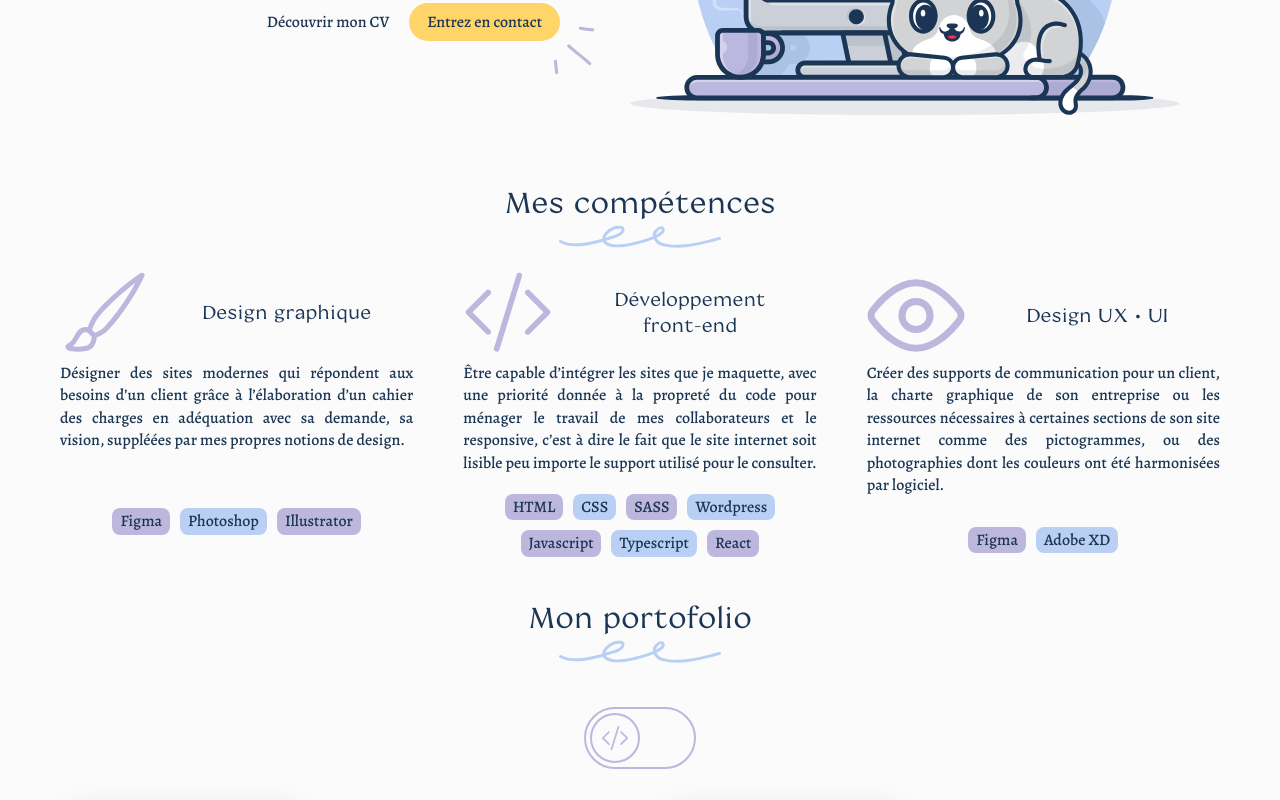
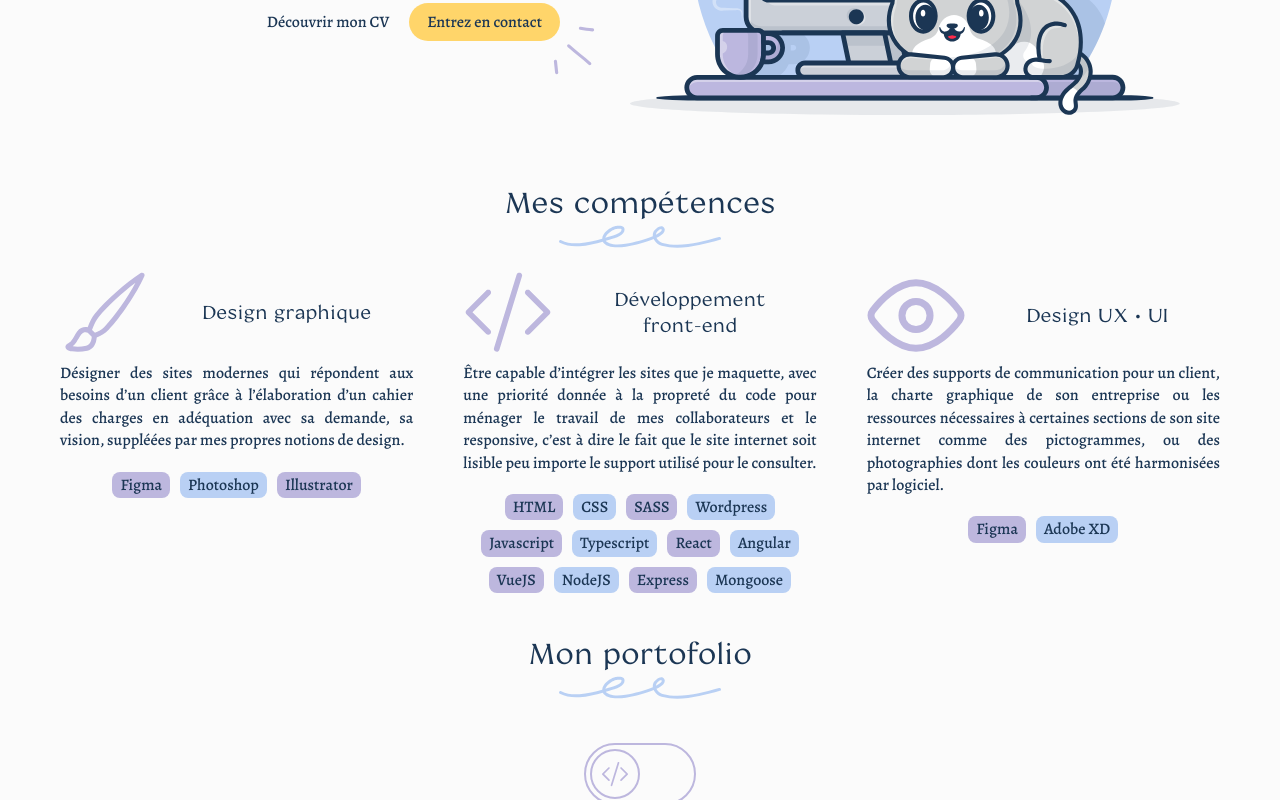
Before and after one commit to web-lux/portofolio-lux, a React (Vite) app: page / in a window 1280 px wide. Shown: the part 383-1183 px from the top of the page. Built offline with nearby package versions, Linux system fonts and the light colour scheme.

Commit message:
update skills

```diff
--- a/src/assets/contents/skills.ts
+++ b/src/assets/contents/skills.ts
@@ -18,6 +18,11 @@ export const skills = [
 			"Javascript",
 			"Typescript",
 			"React",
+			"Angular",
+			"VueJS",
+			"NodeJS",
+			"Express",
+			"Mongoose"
 		],
 		icon: "code",
 	},
--- a/src/pages/components/skills.scss
+++ b/src/pages/components/skills.scss
@@ -50,9 +50,8 @@
 
 		ul {
 			margin: auto auto 0 auto;
-			max-height: 70px;
 			flex: 1;
-			align-items: center;
+			align-items: start;
 
 			li:nth-child(even) {
 				background-color: var(--secondary);
```
